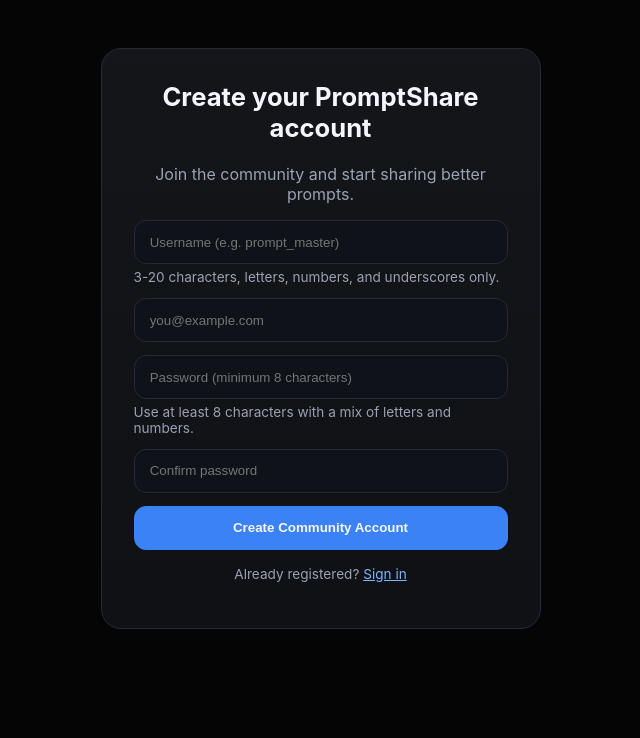
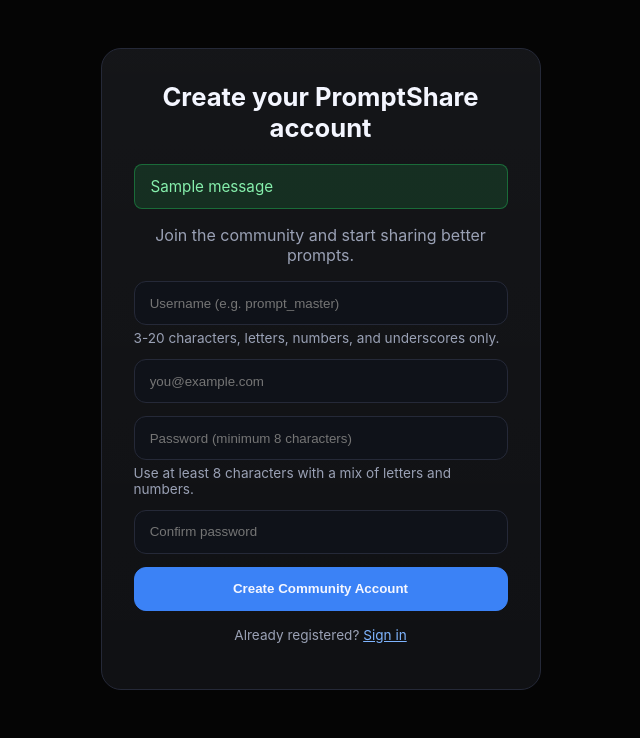
Before and after one commit to sunjol/CITS3403_5505_Project, a Flask app: page /auth/register in a window 1280 px wide. Shown: the part 75-813 px from the top of the page, without its empty margins (312-952 px from the left). Before the commit the page ends 704 px from the top, so only its background shows below. Run offline with Flask 3, Linux system fonts and the light colour scheme; tables that the repository leaves empty hold one stand-in row (values such as "Sample post"); one stand-in notice (Sample message) is shown.

Commit message:
Implement signup POST handler with validation and flash messages (#19, #20)

```diff
--- a/app/auth/routes.py
+++ b/app/auth/routes.py
@@ -1,7 +1,9 @@
 """Routes for the auth blueprint."""
-from flask import render_template
+from flask import render_template, request, redirect, url_for, flash
 
+from app import db
 from app.auth import bp
+from app.models import User
 
 
 @bp.route('/login')
@@ -10,9 +12,43 @@ def login():
     return render_template('auth/login.html')
 
 
-@bp.route('/register')
+@bp.route('/register', methods=['GET', 'POST'])
 def register():
-    """Render the sign-up page."""
+    """Show the sign-up page (GET) or create a new user (POST)."""
+    if request.method == 'POST':
+        username = request.form.get('username', '').strip()
+        email = request.form.get('email', '').strip()
+        password = request.form.get('password', '')
+        confirm_password = request.form.get('confirm_password', '')
+
+        # Basic validation
+        if not username or not email or not password:
+            flash('All fields are required.', 'error')
+            return render_template('auth/signup.html')
+
+        if len(password) < 8:
+            flash('Password must be at least 8 characters.', 'error')
+            return render_template('auth/signup.html')
+
+        if password != confirm_password:
+            flash('Passwords do not match.', 'error')
+            return render_template('auth/signup.html')
+
+        # Check if username already exists
+        existing_user = User.query.filter_by(username=username).first()
+        if existing_user:
+            flash('Username already taken. Please choose another.', 'error')
+            return render_template('auth/signup.html')
+
+        # Create the new user
+        new_user = User(username=username)
+        new_user.set_password(password)
+        db.session.add(new_user)
+        db.session.commit()
+
+        flash('Account created successfully! Please sign in.', 'success')
+        return redirect(url_for('auth.login'))
+
     return render_template('auth/signup.html')
 
 
--- a/app/static/css/auth.css
+++ b/app/static/css/auth.css
@@ -190,3 +190,22 @@
     transition: none;
   }
 }
+/* Flash messages */
+.flash {
+  padding: 0.75rem 1rem;
+  border-radius: 0.5rem;
+  margin: 0.5rem 0 1rem 0;
+  font-size: 0.95rem;
+}
+
+.flash-error {
+  background: rgba(220, 38, 38, 0.15);
+  border: 1px solid rgba(220, 38, 38, 0.4);
+  color: #fca5a5;
+}
+
+.flash-success {
+  background: rgba(34, 197, 94, 0.15);
+  border: 1px solid rgba(34, 197, 94, 0.4);
+  color: #86efac;
+}
--- a/app/templates/auth/signup.html
+++ b/app/templates/auth/signup.html
@@ -26,6 +26,13 @@
   <main class="container">
     <section class="auth-wrap card" aria-labelledby="signup-heading">
       <h1 id="signup-heading">Create your PromptShare account</h1>
+      {% with messages = get_flashed_messages(with_categories=true) %}
+        {% if messages %}
+          {% for category, message in messages %}
+            <div class="flash flash-{{ category }}">{{ message }}</div>
+          {% endfor %}
+        {% endif %}
+      {% endwith %}
       <p class="muted auth-intro">Join the community and start sharing better prompts.</p>
 
       <form id="signup-form" class="auth-form" action="{{ url_for('auth.register') }}" method="POST" novalidate>
```
Also changed, not shown: app/templates/auth/login.html (+7 -0 lines).
